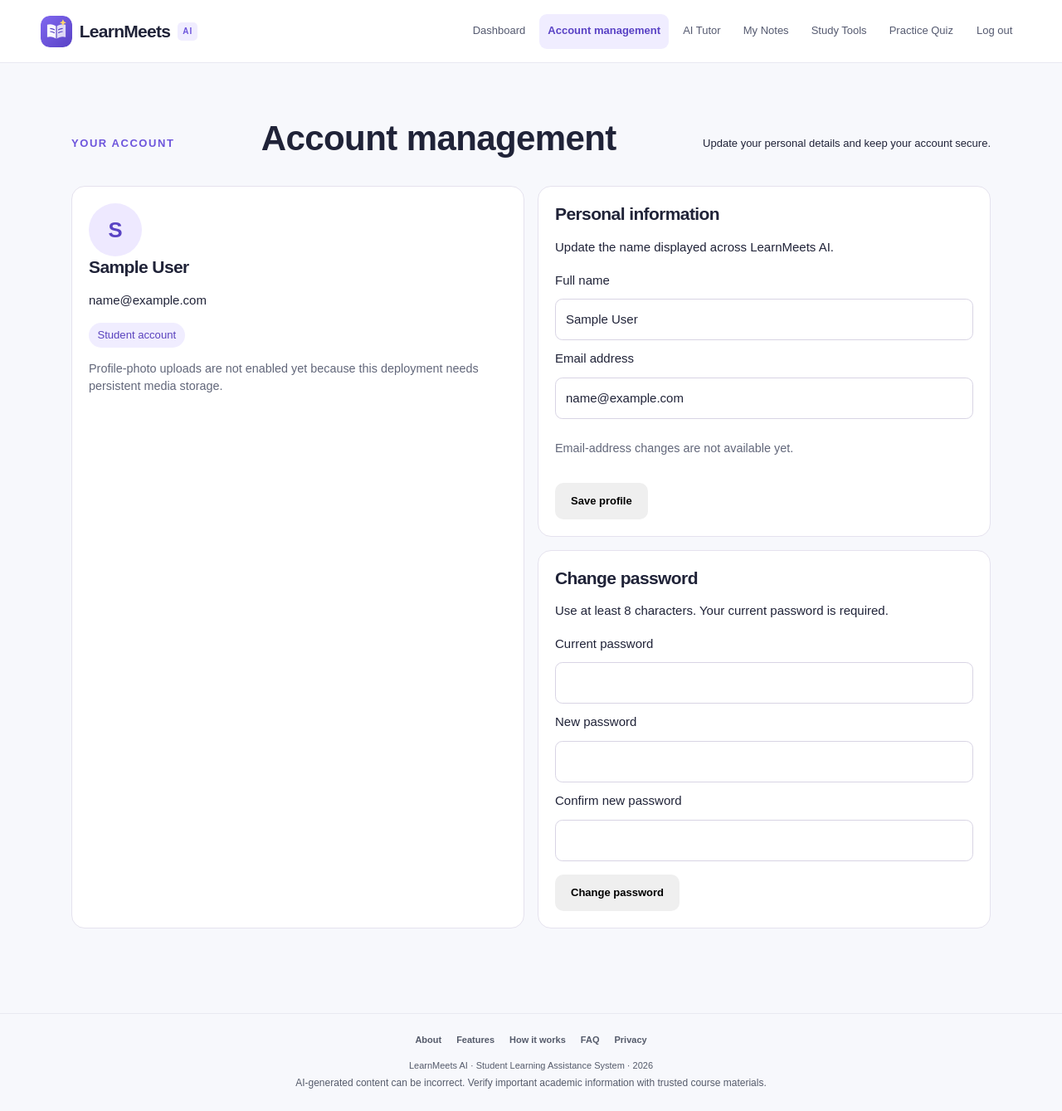
After one commit to Davidnna/learnmates, a Flask app: page /account in a window 1280 px wide. The commit adds this page. Shown: the whole page at 83% size. Run offline with Flask 3, Linux system fonts and the light colour scheme; the visitor is signed in with stand-in values (Sample User, id 1); some libraries are stand-ins or nearby versions.

Commit message:
fix: expose account management in Flask and React interfaces

```diff
--- a/app.py
+++ b/app.py
@@ -1101,6 +1101,41 @@ def logout():
     return redirect(url_for("index"))
 
 
+@app.route("/account", methods=["GET", "POST"])
+@login_required
+def account():
+    """Manage the signed-in user's display name and password in the Flask UI."""
+    if request.method == "POST":
+        action = (request.form.get("action") or "profile").strip()
+        if action == "profile":
+            name = (request.form.get("name") or "").strip()[:100]
+            if not name:
+                flash("Your name cannot be empty.", "error")
+            else:
+                current_user.name = name
+                db.session.commit()
+                flash("Your profile has been updated.", "success")
+                return redirect(url_for("account"))
+        elif action == "password":
+            current_password = request.form.get("current_password", "")
+            new_password = request.form.get("new_password", "")
+            confirm_password = request.form.get("confirm_password", "")
+            if not check_password_hash(current_user.password_hash, current_password):
+                flash("Your current password is incorrect.", "error")
+            elif len(new_password) < 8:
+                flash("Your new password must contain at least 8 characters.", "error")
+            elif new_password != confirm_password:
+                flash("The new passwords do not match.", "error")
+            else:
+                current_user.password_hash = generate_password_hash(new_password)
+                db.session.commit()
+                flash("Your password has been changed.", "success")
+                return redirect(url_for("account"))
+        else:
+            abort(400)
+    return render_template("account.html")
+
+
 @app.route("/dashboard")
 @login_required
 def dashboard():
--- /dev/null
+++ b/templates/account.html
@@ -0,0 +1,51 @@
+{% extends "base.html" %}
+{% block title %}Account management{% endblock %}
+{% block content %}
+<section class="page-heading">
+  <p class="eyebrow">YOUR ACCOUNT</p>
+  <h1>Account management</h1>
+  <p>Update your personal details and keep your account secure.</p>
+</section>
+<div class="account-page-grid">
+  <section class="card account-summary">
+    <div class="account-avatar" aria-hidden="true">{{ (current_user.name or 'S')[:1]|upper }}</div>
+    <h2>{{ current_user.name }}</h2>
+    <p>{{ current_user.email }}</p>
+    <span class="account-role">{{ current_user.role|title }} account</span>
+    <p class="muted">Profile-photo uploads are not enabled yet because this deployment needs persistent media storage.</p>
+  </section>
+  <section class="card">
+    <h2>Personal information</h2>
+    <p>Update the name displayed across LearnMeets AI.</p>
+    <form method="post" class="stack-form" data-loading-message="Saving your profile…">
+      <input type="hidden" name="csrf_token" value="{{ csrf_token() }}">
+      <input type="hidden" name="action" value="profile">
+      <label for="account-name">Full name</label>
+      <input id="account-name" name="name" type="text" value="{{ current_user.name }}" maxlength="100" autocomplete="name" required>
+      <label for="account-email">Email address</label>
+      <input id="account-email" type="email" value="{{ current_user.email }}" readonly aria-readonly="true">
+      <p class="muted">Email-address changes are not available yet.</p>
+      <button class="button button-primary" type="submit">Save profile</button>
+    </form>
+  </section>
+  <section class="card">
+    <h2>Change password</h2>
+    <p>Use at least 8 characters. Your current password is required.</p>
+    <form method="post" class="stack-form" data-loading-message="Updating your password…">
+      <input type="hidden" name="csrf_token" value="{{ csrf_token() }}">
+      <input type="hidden" name="action" value="password">
+      <label for="current-password">Current password</label>
+      <input id="current-password" name="current_password" type="password" autocomplete="current-password" required>
+      <label for="new-password">New password</label>
+      <input id="new-password" name="new_password" type="password" autocomplete="new-password" minlength="8" required>
+      <label for="confirm-password">Confirm new password</label>
+      <input id="confirm-password" name="confirm_password" type="password" autocomplete="new-password" minlength="8" required>
+      <button class="button button-primary" type="submit">Change password</button>
+    </form>
+  </section>
+</div>
+<style>
+.page-heading{margin:1.5rem 0 1.25rem}.eyebrow{letter-spacing:.12em;font-size:.78rem;font-weight:700;color:var(--accent,#6d55dc)}
+.account-page-grid{display:grid;grid-template-columns:repeat(2,minmax(0,1fr));gap:1rem;margin-bottom:2rem}.account-page-grid .card{padding:1.25rem;border:1px solid var(--border-color,#e5e2ee);border-radius:1rem;background:var(--card-bg,#fff);min-width:0}.account-summary{grid-row:span 2}.account-avatar{display:grid;place-items:center;width:4rem;height:4rem;border-radius:50%;background:#eee9ff;color:#5a43c4;font-size:1.6rem;font-weight:800}.account-role{display:inline-block;padding:.3rem .65rem;border-radius:999px;background:#f0edff;color:#5942bd;font-size:.82rem}.stack-form{display:grid;gap:.65rem;margin-top:1rem}.stack-form input{width:100%;box-sizing:border-box;padding:.75rem;border:1px solid var(--border-color,#d8d4e4);border-radius:.55rem;background:var(--input-bg,#fff);color:inherit}.stack-form button{justify-self:start;margin-top:.35rem}.muted{color:var(--muted,#6d6a78);font-size:.9rem;line-height:1.5}@media(max-width:720px){.account-page-grid{grid-template-columns:1fr}.account-summary{grid-row:auto}}
+</style>
+{% endblock %}
--- a/templates/base.html
+++ b/templates/base.html
@@ -21,6 +21,7 @@
   <nav id="primary-navigation" aria-label="Primary navigation">
     {% if current_user.is_authenticated %}
       <a href="{{ url_for('dashboard') }}" {% if request.endpoint == 'dashboard' %}aria-current="page"{% endif %}>Dashboard</a>
+      <a href="{{ url_for('account') }}" {% if request.endpoint == 'account' %}aria-current="page"{% endif %}>Account management</a>
       <a href="{{ url_for('chat') }}" {% if request.endpoint == 'chat' %}aria-current="page"{% endif %}>AI Tutor</a>
       <a href="{{ url_for('materials') }}" {% if request.endpoint in ['materials', 'delete_material'] %}aria-current="page"{% endif %}>My Notes</a>
       <a href="{{ url_for('study_tools') }}" {% if request.endpoint == 'study_tools' %}aria-current="page"{% endif %}>Study Tools</a>
```
Also changed, not shown: INTEGRATION_MILESTONE6_CORRECTED.md (added, +36 -0 lines).
